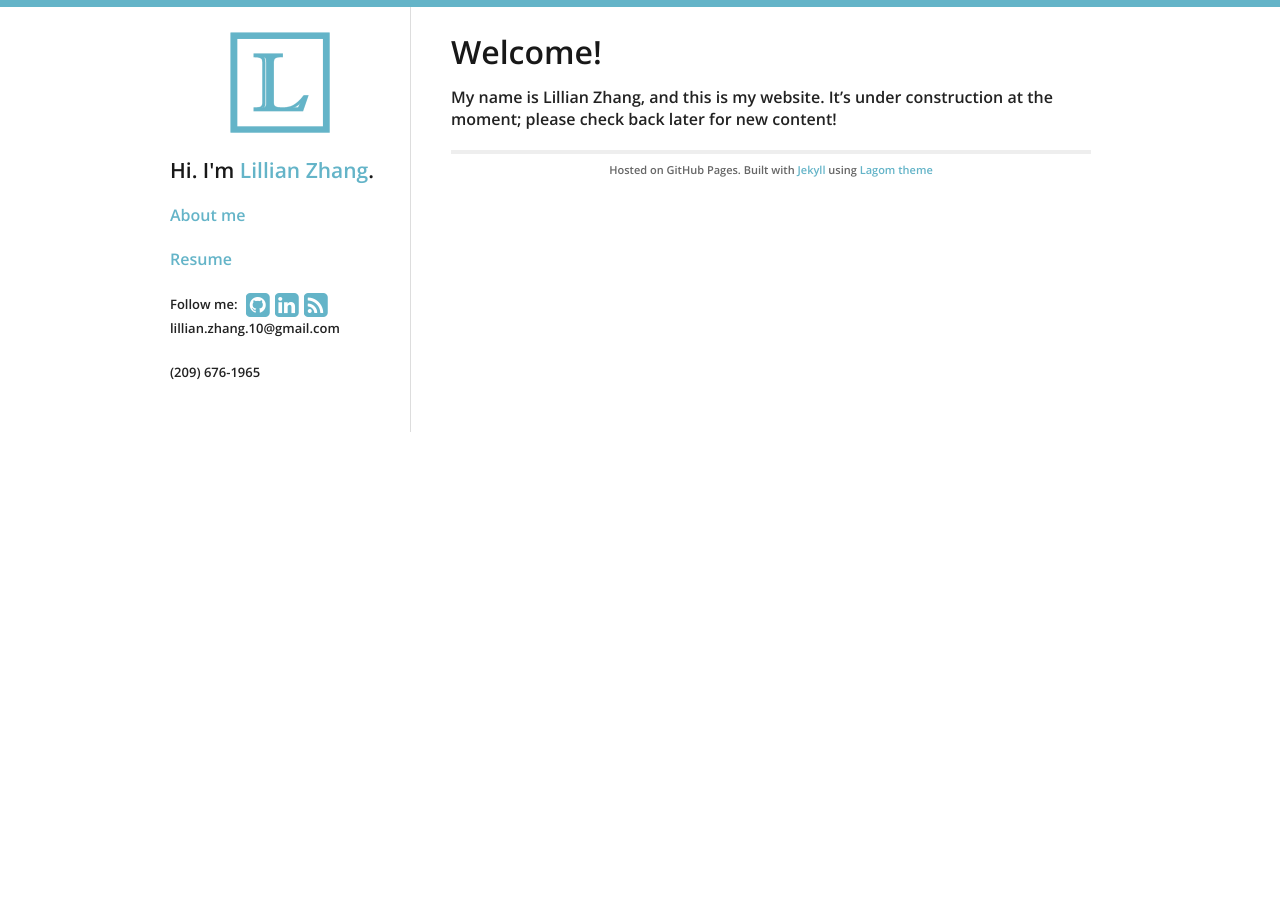
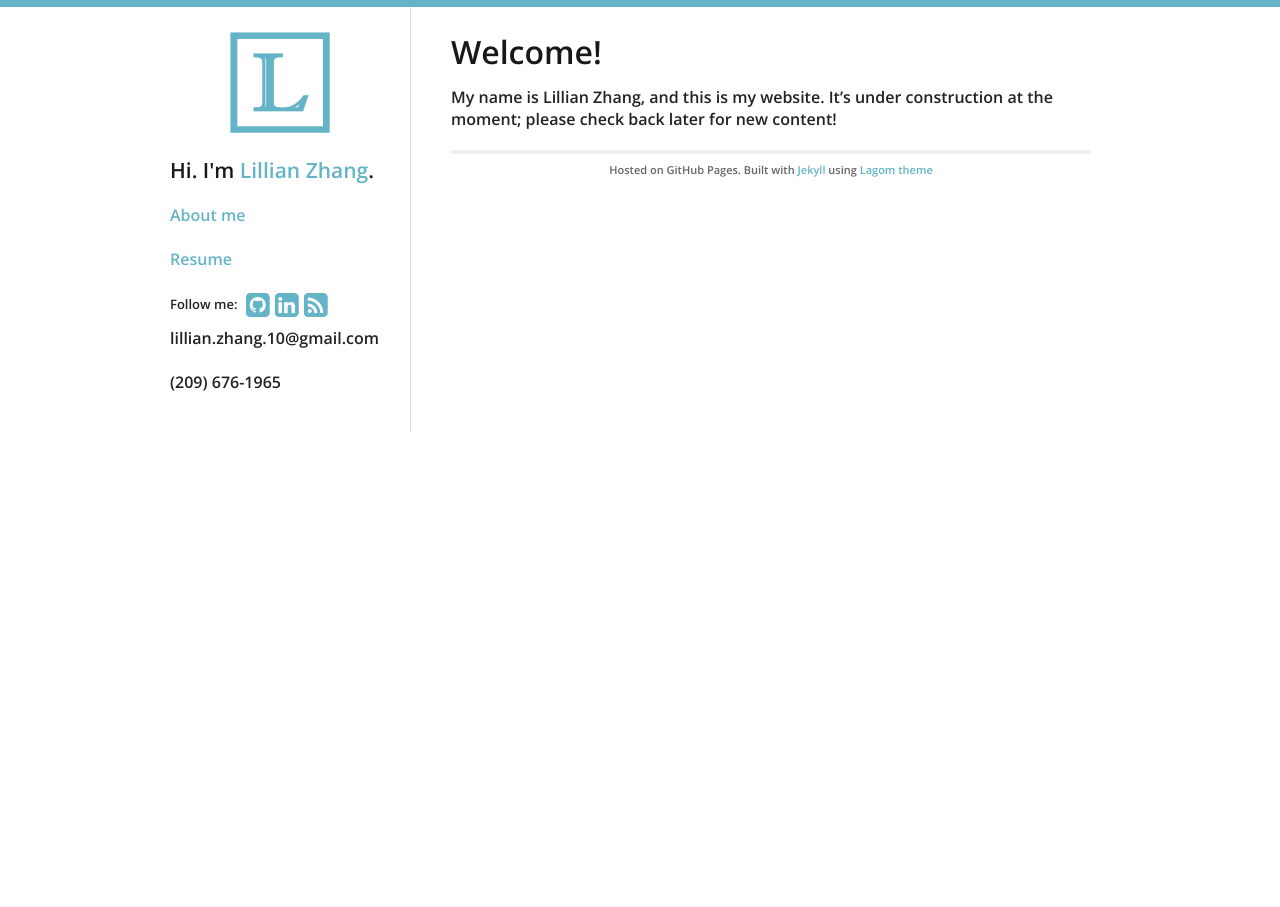
Before and after one commit to lillianzhang10/lillianzhang10.github.io-v1, a Jekyll site: the page built from index.md, in a window 1280 px wide. Built offline with Jekyll 4.4.1, drawn with Linux system fonts in a browser that asks for light colours; nearby versions of some CDN libraries; our own code applies the rules of GitHub Pages for plain Markdown files.

Commit message:
Fixed sidebar

```diff
--- a/_includes/sidebar.html
+++ b/_includes/sidebar.html
@@ -17,6 +17,9 @@
 
   <div id="social">
     {% include social.html %}
+  </div>
+
+  <div id="contact info">
     <p> lillian.zhang.10@gmail.com </p>
     <p> (209) 676-1965 </p>
   </div>
```
